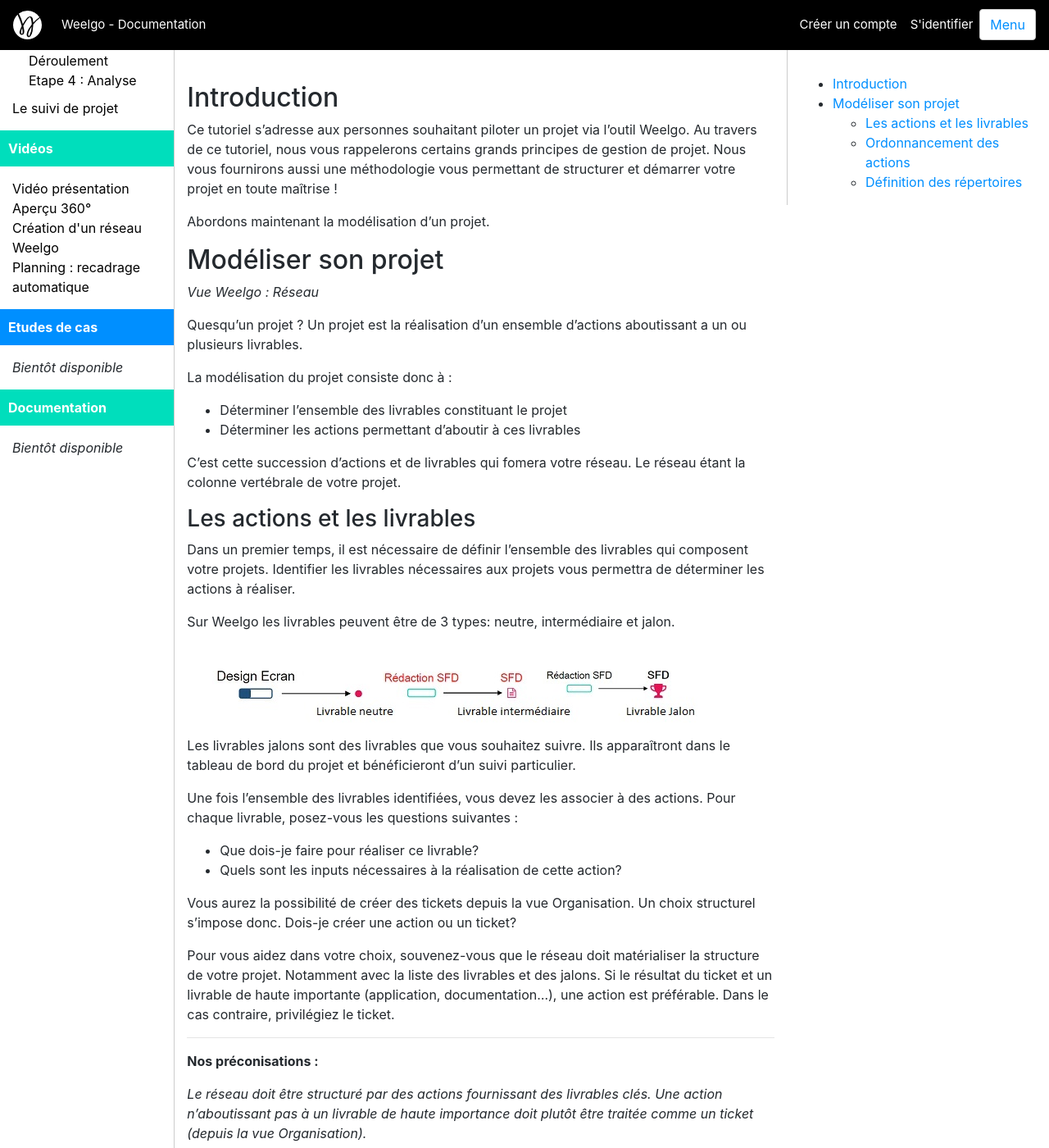
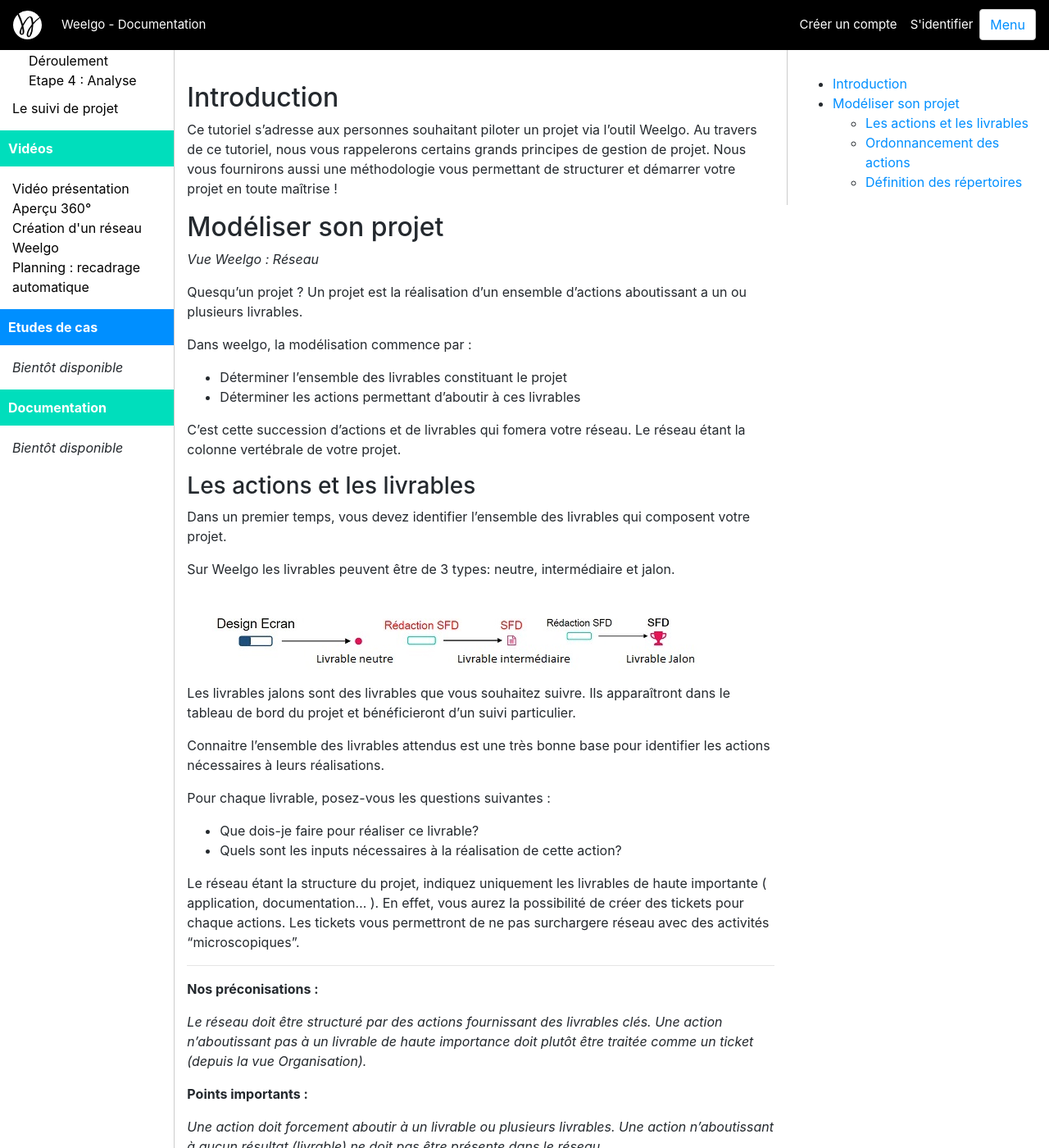
Before and after one commit to Weelgo/weelgo.github.io, a Jekyll site: the page built from fr/tutoriels/creationReseau_etp1_modelisation.md, in a window 1280 px wide and 1400 px high, scrolled down 203 px. Shown: the whole window at 82% size. Built offline with Jekyll 4.4.1, drawn with Linux system fonts in a browser that asks for light colours.

Commit message:
Update creationReseau_etp1_modelisation.md

```diff
--- a/fr/tutoriels/creationReseau_etp1_modelisation.md
+++ b/fr/tutoriels/creationReseau_etp1_modelisation.md
@@ -13,7 +13,6 @@
 
 Ce tutoriel s'adresse aux personnes souhaitant piloter un projet via l'outil Weelgo. Au travers de ce tutoriel, nous vous rappelerons certains grands principes de gestion de projet. Nous vous fournirons aussi une méthodologie vous permettant de structurer et démarrer votre projet en toute maîtrise !
 
-Abordons maintenant la modélisation d'un projet.
 
 <a id="definitionActionsLivrables"></a>
 ## Modéliser son projet
@@ -22,8 +21,7 @@
 
 Quesqu'un projet ? Un projet est la réalisation d'un ensemble d'actions aboutissant a un ou plusieurs livrables.
 
-
-La modélisation du projet consiste donc à :
+Dans weelgo, la modélisation commence par :
 * Déterminer l'ensemble des livrables constituant le projet
 * Déterminer les actions permettant d'aboutir à ces livrables
 
@@ -31,7 +29,7 @@
 
 ### Les actions et les livrables
 
-Dans un premier temps, il est nécessaire de définir l'ensemble des livrables qui composent votre projets. Identifier les livrables nécessaires aux projets vous permettra de déterminer les actions à réaliser.
+Dans un premier temps, vous devez identifier l'ensemble des livrables qui composent votre projet.
 
 Sur Weelgo les livrables peuvent être de 3 types: neutre, intermédiaire et jalon.
 
@@ -41,15 +39,13 @@
 
 Les livrables jalons sont des livrables que vous souhaitez suivre. Ils apparaîtront dans le tableau de bord du projet et bénéficieront d'un suivi particulier.
 
-Une fois l'ensemble des livrables identifiées, vous devez les associer à des actions. Pour chaque livrable, posez-vous les questions suivantes :
+Connaitre l'ensemble des livrables attendus est une très bonne base pour identifier les actions nécessaires à leurs réalisations.
+
+Pour chaque livrable, posez-vous les questions suivantes :
 * Que dois-je faire pour réaliser ce livrable?
 * Quels sont les inputs nécessaires à la réalisation de cette action?
 
-
-Vous aurez la possibilité de créer des tickets depuis la vue Organisation. Un choix structurel s'impose donc. Dois-je créer une action ou un ticket?
-
-Pour vous aidez dans votre choix, souvenez-vous que le réseau doit matérialiser la structure de votre projet. Notamment avec la liste des livrables et des jalons. Si le résultat du ticket et un livrable de haute importante (application, documentation...), une action est préférable. Dans le cas contraire, privilégiez le ticket.
-
+Le réseau étant la structure du projet, indiquez uniquement les livrables de haute importante ( application, documentation... ). En effet, vous aurez la possibilité de créer des tickets pour chaque actions. Les tickets vous permettront de ne pas surchargere réseau avec des activités "microscopiques".
 
 ---
 
```
